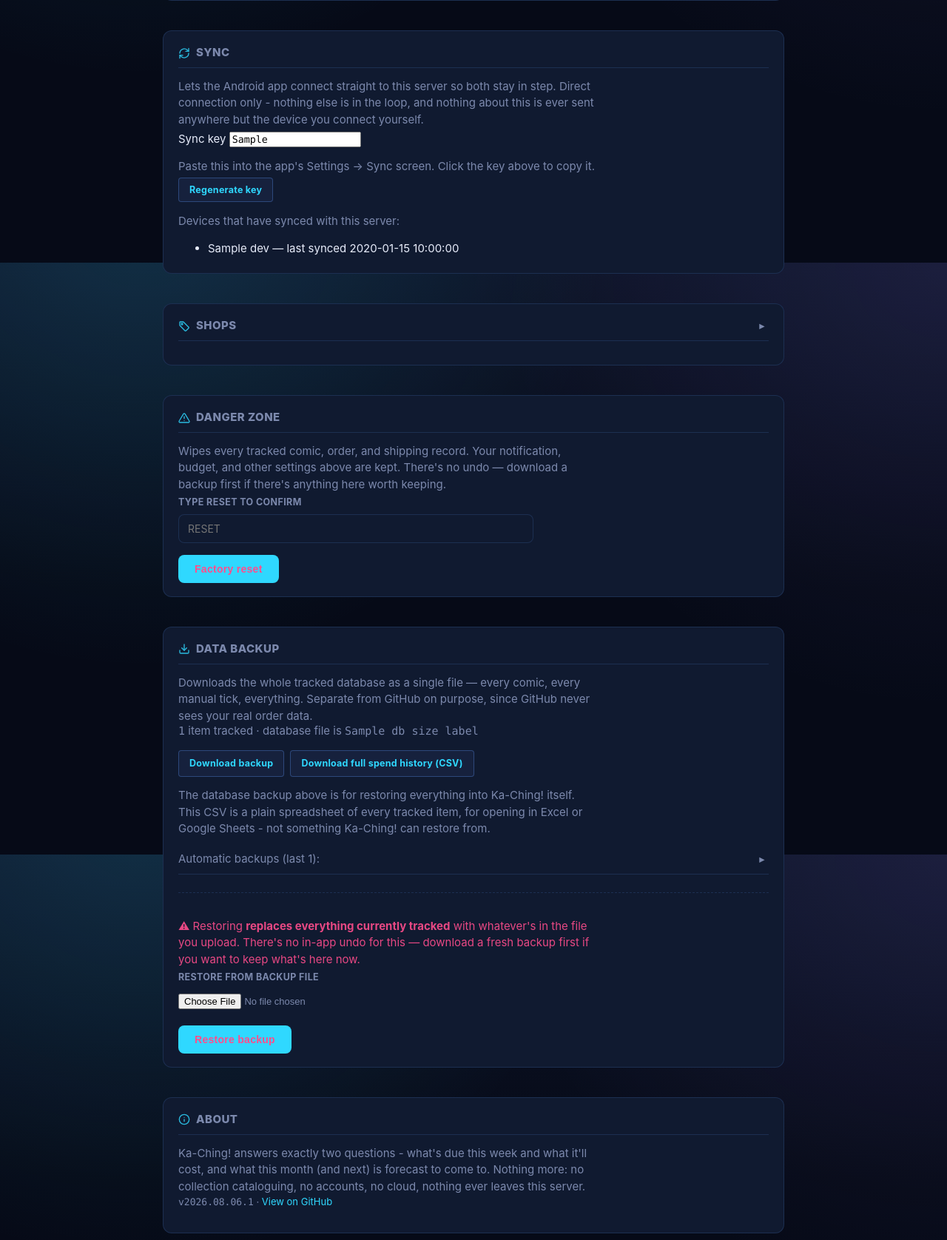
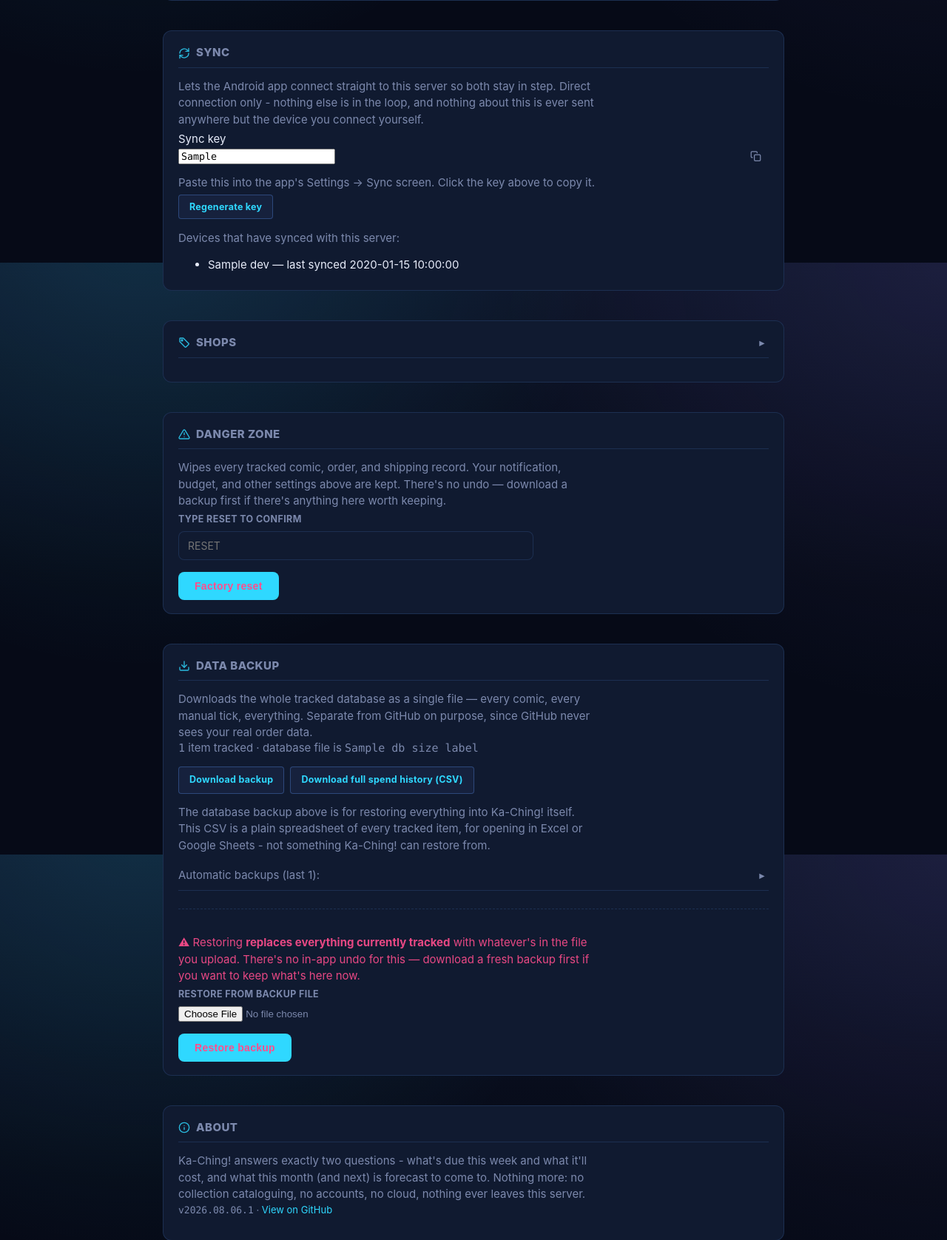
Before and after one commit to callum87-Lab/Ka-Ching, a FastAPI app: template app/templates/settings.html in a window 1280 px wide. Shown: the part 2045-3721 px from the top of the page at 74% size. Run offline with FastAPI, Linux system fonts and the light colour scheme; the template is opened without the code that fills it: most values are stand-ins (such as "Sample title", 1, 10 or a date in 2020); parts of the project's set-up code (start-up, migrations or seed data) failed here and were passed over.

Commit message:
Style file input to match pill buttons; add copy icon and feedback to sync key

```diff
--- a/app/static/style.css
+++ b/app/static/style.css
@@ -940,10 +940,62 @@ button:hover { box-shadow: 0 0 16px rgba(47, 216, 255, 0.55); }
   border-top: 1px dashed var(--border);
 }
 .restore-warning { color: var(--neon-pink); opacity: 0.9; }
-.item-edit-form input[type="file"] {
-  color: var(--text-muted);
-  font-size: 13px;
-  padding: 6px 0;
+.sync-key-wrap { position: relative; }
+.sync-key-copy-btn {
+  cursor: pointer;
+  padding-right: 36px;
+  transition: border-color 0.15s ease, box-shadow 0.15s ease;
+}
+.sync-key-copy-btn:hover {
+  border-color: var(--neon-blue);
+  box-shadow: 0 0 8px rgba(47, 216, 255, 0.25);
+}
+.sync-key-copy-icon {
+  position: absolute;
+  top: 50%;
+  right: 10px;
+  transform: translateY(-50%);
+  width: 15px;
+  height: 15px;
+  color: var(--text-muted);
+  pointer-events: none;
+}
+.sync-key-copied-label {
+  position: absolute;
+  top: 50%;
+  right: 10px;
+  transform: translateY(-50%);
+  font-size: 11px;
+  font-weight: 700;
+  color: var(--neon-green);
+  background: var(--surface);
+  padding-left: 6px;
+  opacity: 0;
+  pointer-events: none;
+  transition: opacity 0.15s ease;
+}
+.sync-key-wrap.copied .sync-key-copy-icon { opacity: 0; }
+.sync-key-wrap.copied .sync-key-copied-label { opacity: 1; }
+  color: var(--text-muted);
+  font-size: 12.5px;
+  padding: 4px 0;
+}
+input[type="file"]::file-selector-button {
+  font-family: var(--font-body);
+  font-weight: 600;
+  font-size: 12.5px;
+  color: var(--neon-blue);
+  background: transparent;
+  border: 1px solid var(--border-strong);
+  border-radius: 999px;
+  padding: 7px 14px;
+  margin-right: 10px;
+  cursor: pointer;
+  transition: border-color 0.15s ease, box-shadow 0.15s ease;
+}
+input[type="file"]::file-selector-button:hover {
+  border-color: var(--neon-blue);
+  box-shadow: 0 0 8px rgba(47, 216, 255, 0.3);
 }
 .form-row {
   display: flex;
--- a/app/templates/base.html
+++ b/app/templates/base.html
@@ -147,6 +147,11 @@ document.querySelectorAll('.sync-key-copy-btn').forEach(function (field) {
     if (navigator.clipboard) {
       navigator.clipboard.writeText(field.getAttribute('data-key'));
     }
+    var wrap = field.closest('.sync-key-wrap');
+    if (wrap) {
+      wrap.classList.add('copied');
+      setTimeout(function () { wrap.classList.remove('copied'); }, 1500);
+    }
   });
 });
 </script>
--- a/app/templates/settings.html
+++ b/app/templates/settings.html
@@ -327,7 +327,11 @@
   <div class="form-row">
     <label>
       <span>Sync key</span>
-      <input type="text" class="mono sync-key-copy-btn" data-key="{{ sync_api_key }}" value="{{ sync_api_key }}" readonly>
+      <div class="sync-key-wrap">
+        <input type="text" class="mono sync-key-copy-btn" data-key="{{ sync_api_key }}" value="{{ sync_api_key }}" readonly>
+        <svg class="sync-key-copy-icon" viewBox="0 0 24 24" fill="none" stroke="currentColor" stroke-width="2" stroke-linecap="round" stroke-linejoin="round"><rect x="9" y="9" width="13" height="13" rx="2"/><path d="M5 15H4a2 2 0 0 1-2-2V4a2 2 0 0 1 2-2h9a2 2 0 0 1 2 2v1"/></svg>
+        <span class="sync-key-copied-label">Copied!</span>
+      </div>
     </label>
   </div>
   <p class="muted item-form-hint">
```
